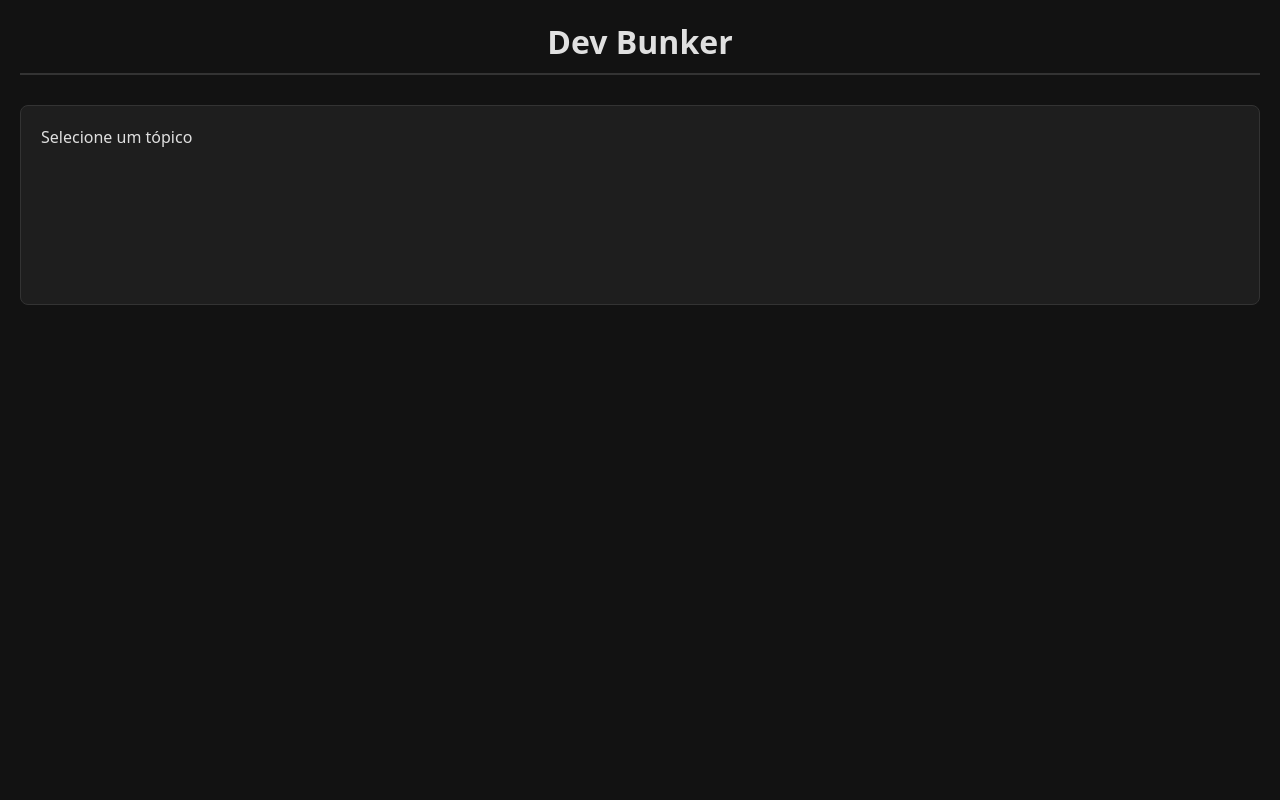
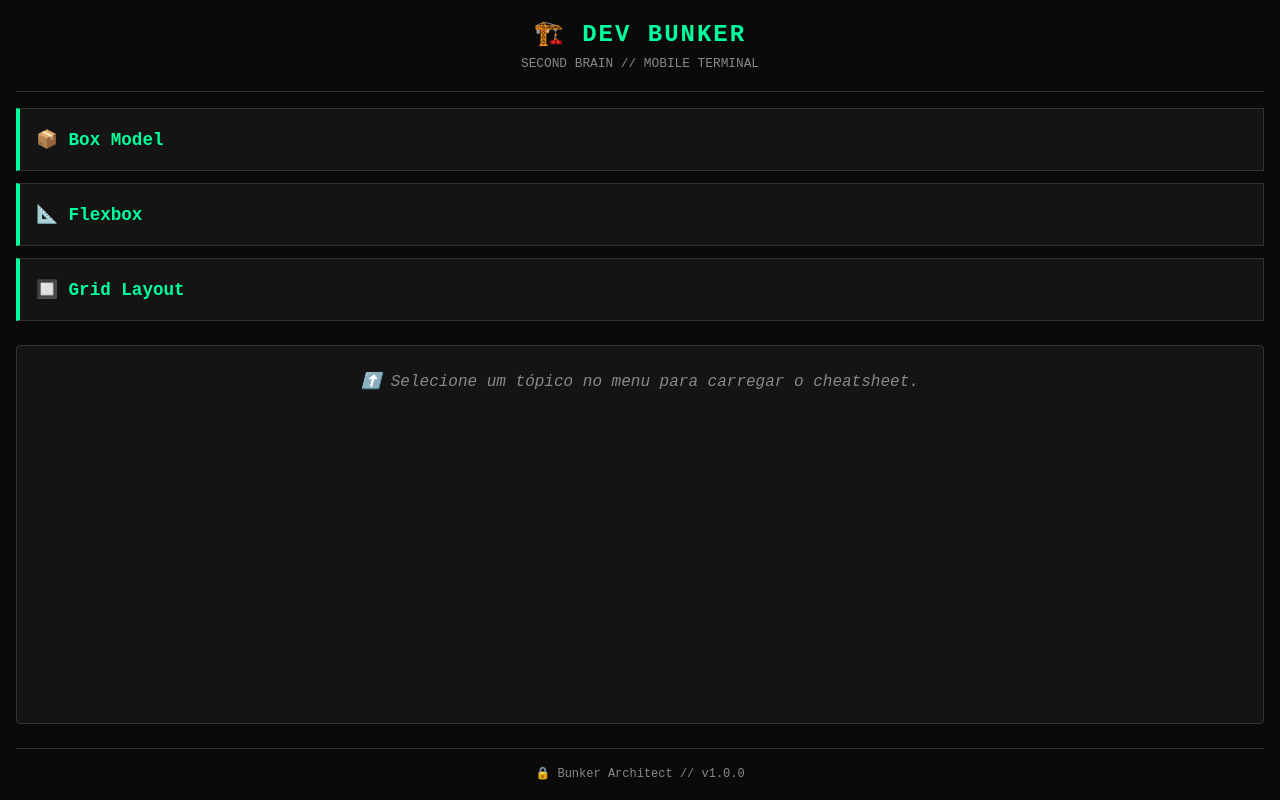
Before and after one commit to mateusdev97443/dev-bunker, a plain HTML site: page index.html in a window 1280 px wide. Drawn offline with nearby package versions, Linux system fonts and the light colour scheme.

Commit message:
feat: dashboard interativo

```diff
--- a/css/style.css
+++ b/css/style.css
@@ -1,23 +1,163 @@
-* { margin: 0; padding: 0; box-sizing: border-box; }
+/* =========================================
+   🏗️ DEV BUNKER - DARK THEME & MOBILE FIRST
+   ========================================= */
+
+/* --- RESET & BASE --- */
+*, *::before, *::after {
+    box-sizing: border-box;
+    margin: 0;
+    padding: 0;
+}
+
+:root {
+    --bg-primary: #0a0a0a;
+    --bg-secondary: #141414;
+    --text-main: #d4d4d4;
+    --text-muted: #888888;
+    --accent: #00ff9d; /* Verde Hacker */
+    --accent-dim: rgba(0, 255, 157, 0.1);
+    --error: #ff4757;
+    --font-mono: 'Courier New', Courier, monospace;
+}
+
+html {
+    font-size: 16px;
+    scroll-behavior: smooth;
+}
 
 body {
-    background-color: #121212;
-    color: #e0e0e0;
-    font-family: system-ui, sans-serif;
-    padding: 20px;
+    background-color: var(--bg-primary);
+    color: var(--text-main);
+    font-family: var(--font-mono);
+    line-height: 1.6;
+    min-height: 100vh;
+    display: flex;
+    flex-direction: column;
+    padding: 1rem;
 }
 
+/* --- HEADER --- */
 header {
     text-align: center;
-    margin-bottom: 30px;
-    border-bottom: 2px solid #333;
-    padding-bottom: 10px;
+    padding-bottom: 1rem;
+    border-bottom: 1px solid #333;
+    margin-bottom: 1rem;
 }
 
-#content-area {
-    background: #1e1e1e;
-    padding: 20px;
-    border-radius: 8px;
+header h1 {
+    color: var(--accent);
+    font-size: 1.5rem;
+    letter-spacing: 2px;
+}
+
+.subtitle {
+    color: var(--text-muted);
+    font-size: 0.8rem;
+    text-transform: uppercase;
+}
+
+/* --- NAVIGATION (MOBILE FIRST) --- */
+#main-nav {
+    display: flex;
+    flex-direction: column;
+    gap: 0.75rem;
+    margin-bottom: 1.5rem;
+}
+
+.nav-btn {
+    display: block;
+    width: 100%;
+    padding: 1.25rem 1rem;
+    background-color: var(--bg-secondary);
+    color: var(--accent);
     border: 1px solid #333;
-    min-height: 200px;
+    border-left: 4px solid var(--accent);
+    font-family: var(--font-mono);
+    font-size: 1.1rem;
+    font-weight: bold;
+    text-align: left;
+    cursor: pointer;
+    transition: all 0.2s ease;
+    -webkit-tap-highlight-color: transparent; /* Remove highlight no mobile */
 }
+
+.nav-btn:active {
+    background-color: var(--accent-dim);
+    transform: scale(0.98);
+}
+
+/* --- MAIN CONTENT AREA --- */
+main {
+    flex: 1;
+    background-color: var(--bg-secondary);
+    border: 1px solid #333;
+    border-radius: 4px;
+    padding: 1.5rem;
+    margin-bottom: 1.5rem;
+    overflow-x: auto; /* Evita quebra de layout com código longo */
+}
+
+.placeholder, .loading {
+    text-align: center;
+    color: var(--text-muted);
+    font-style: italic;
+}
+
+.error {
+    color: var(--error);
+    font-weight: bold;
+    text-align: center;
+}
+
+/* Tipografia para o Markdown renderizado */
+main h1, main h2, main h3 {
+    color: var(--accent);
+    margin: 1.5rem 0 0.5rem;
+    border-bottom: 1px solid #333;
+    padding-bottom: 0.3rem;
+}
+
+main p {
+    margin-bottom: 1rem;
+}
+
+main code {
+    background-color: #000;
+    color: #ff79c6;
+    padding: 0.2rem 0.4rem;
+    border-radius: 3px;
+    font-size: 0.9em;
+}
+
+main pre {
+    background-color: #000;
+    padding: 1rem;
+    border-radius: 4px;
+    overflow-x: auto;
+    margin-bottom: 1rem;
+    border: 1px solid #333;
+}
+
+main pre code {
+    background: none;
+    color: var(--text-main);
+    padding: 0;
+}
+
+main ul, main ol {
+    margin-left: 1.5rem;
+    margin-bottom: 1rem;
+}
+
+main li {
+    margin-bottom: 0.5rem;
+}
+
+/* --- FOOTER --- */
+footer {
+    text-align: center;
+    padding-top: 1rem;
+    border-top: 1px solid #333;
+    color: var(--text-muted);
+    font-size: 0.75rem;
+}
--- a/index.html
+++ b/index.html
@@ -1,15 +1,32 @@
 <!DOCTYPE html>
-<html lang="pt-br">
+<html lang="pt-BR">
 <head>
     <meta charset="UTF-8">
     <meta name="viewport" content="width=device-width, initial-scale=1.0">
-    <title>Dev Bunker</title>
+    <title>Dev Bunker - Terminal</title>
     <link rel="stylesheet" href="css/style.css">
+    <!-- Biblioteca para parsear Markdown -->
+    <script src="https://cdn.jsdelivr.net/npm/marked/marked.min.js" defer></script>
+    <script src="js/script.js" defer></script>
 </head>
 <body>
-    <header><h1>Dev Bunker</h1></header>
-    <main id="content-area">Selecione um tópico</main>
-    <script src="https://cdn.jsdelivr.net/npm/marked/marked.min.js"></script>
-    <script src="js/script.js"></script>
+    <header>
+        <h1>🏗️ DEV BUNKER</h1>
+        <p class="subtitle">Second Brain // Mobile Terminal</p>
+    </header>
+
+    <nav id="main-nav">
+        <button class="nav-btn" onclick="loadTopic('01-FUNDAMENTOS/box-model.md')">📦 Box Model</button>
+        <button class="nav-btn" onclick="loadTopic('01-FUNDAMENTOS/flexbox.md')">📐 Flexbox</button>
+        <button class="nav-btn" onclick="loadTopic('02-CSS/grid-layout.md')">🔲 Grid Layout</button>
+    </nav>
+
+    <main id="content-area">
+        <p class="placeholder">⬆️ Selecione um tópico no menu para carregar o cheatsheet.</p>
+    </main>
+
+    <footer>
+        <p>🔒 Bunker Architect // v1.0.0</p>
+    </footer>
 </body>
 </html>
--- a/js/script.js
+++ b/js/script.js
@@ -1 +1,34 @@
-console.log('Dev Bunker inicializado com sucesso.');
+/**
+ * 🏗️ DEV BUNKER - SCRIPT ENGINE
+ * Carrega e renderiza arquivos Markdown no painel.
+ */
+
+async function loadTopic(filePath) {
+    const contentArea = document.getElementById('content-area');
+
+    // Feedback visual de carregamento
+    contentArea.innerHTML = '<p class="loading">⏳ Carregando arquivo do bunker...</p>';
+
+    try {
+        const response = await fetch(filePath);
+
+        if (!response.ok) {
+            throw new Error(`HTTP ${response.status} - Caminho inválido ou arquivo inexistente.`);
+        }
+
+        const markdownText = await response.text();
+
+        // Converte Markdown para HTML usando a biblioteca marked.js
+        const htmlContent = marked.parse(markdownText);
+
+        // Injeta no DOM
+        contentArea.innerHTML = htmlContent;
+
+        // Otimização Mobile: Rola a tela suavemente para o conteúdo recém-carregado
+        contentArea.scrollIntoView({ behavior: 'smooth', block: 'start' });
+
+    } catch (error) {
+        console.error('🚨 Falha no fetch:', error);
+        contentArea.innerHTML = `<p class="error">❌ ERRO DE LEITURA: ${error.message}</p>`;
+    }
+}
```
